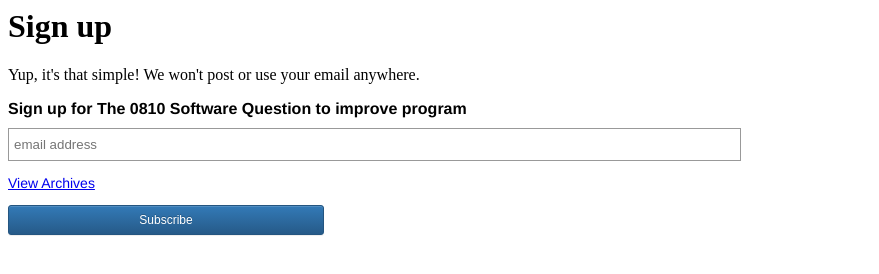
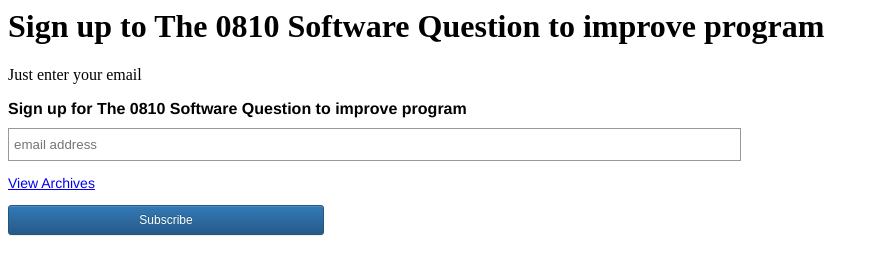
Before and after one commit to 0810-Software/0810-Software.github.io, a plain HTML site: page 0810SoftwareQTIp.html in a window 1280 px wide. Shown: the whole page, without its empty margins (0-879 px from the left). Drawn offline with Linux system fonts and the light colour scheme.

Commit message:
Update and rename QTIPsignup.html to 0810SoftwareQTIp.html

```diff
--- a/QTIPsignup.html
+++ b/0810SoftwareQTIp.html
@@ -1,7 +1,7 @@
 <HTML>
 <BODY>
-<H1>Sign up</H2>
-<p>Yup, it's that simple! We won't post or use your email anywhere.</p>
+<H1>Sign up to The 0810 Software Question to improve program</H2>
+<p>Just enter your email</p>
 <div class="classictemplate template" style="display: block;">
 <style type="text/css">
   #groupsio_embed_signup input {border:1px solid #999; -webkit-appearance:none;}
```
